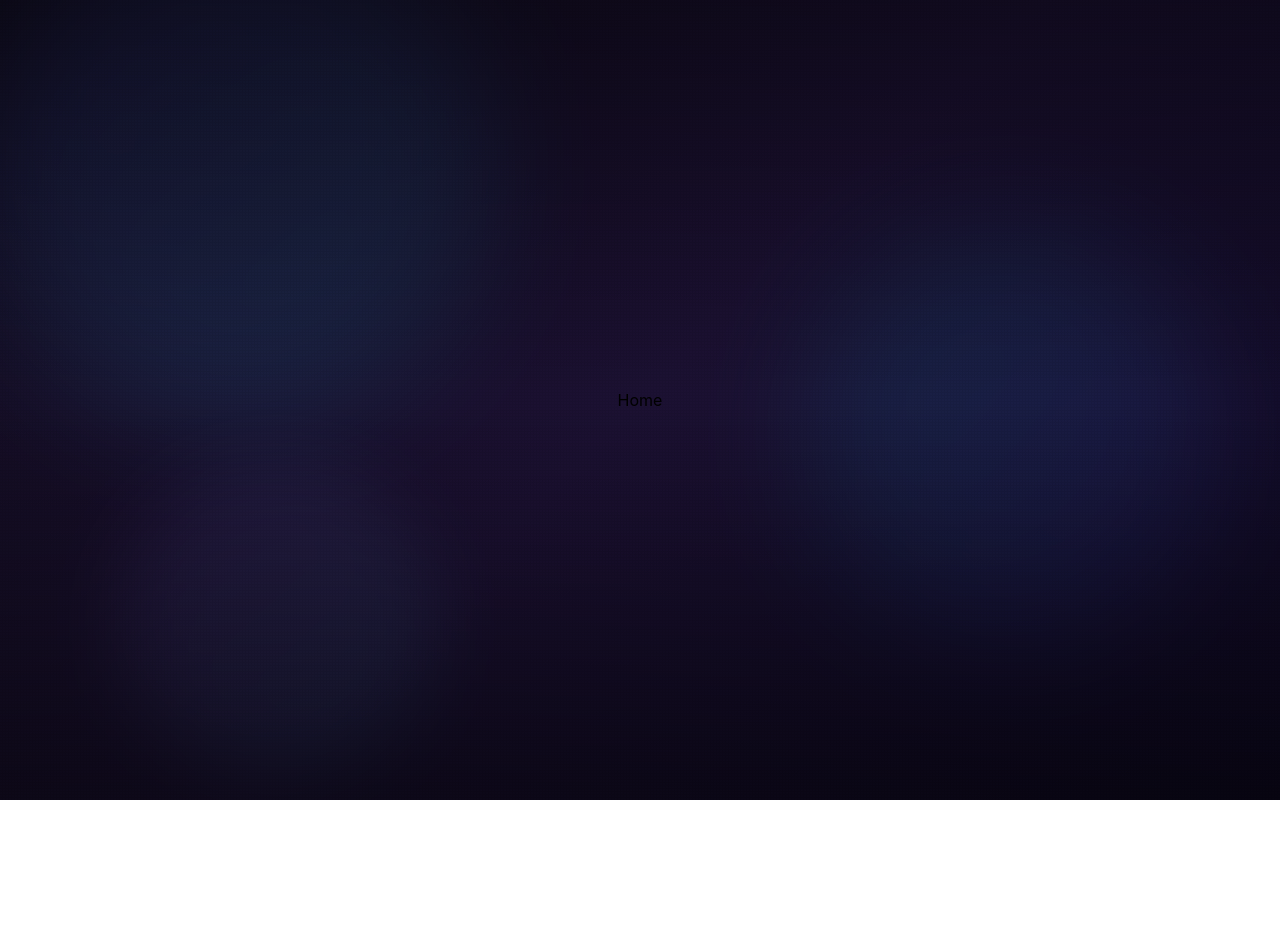
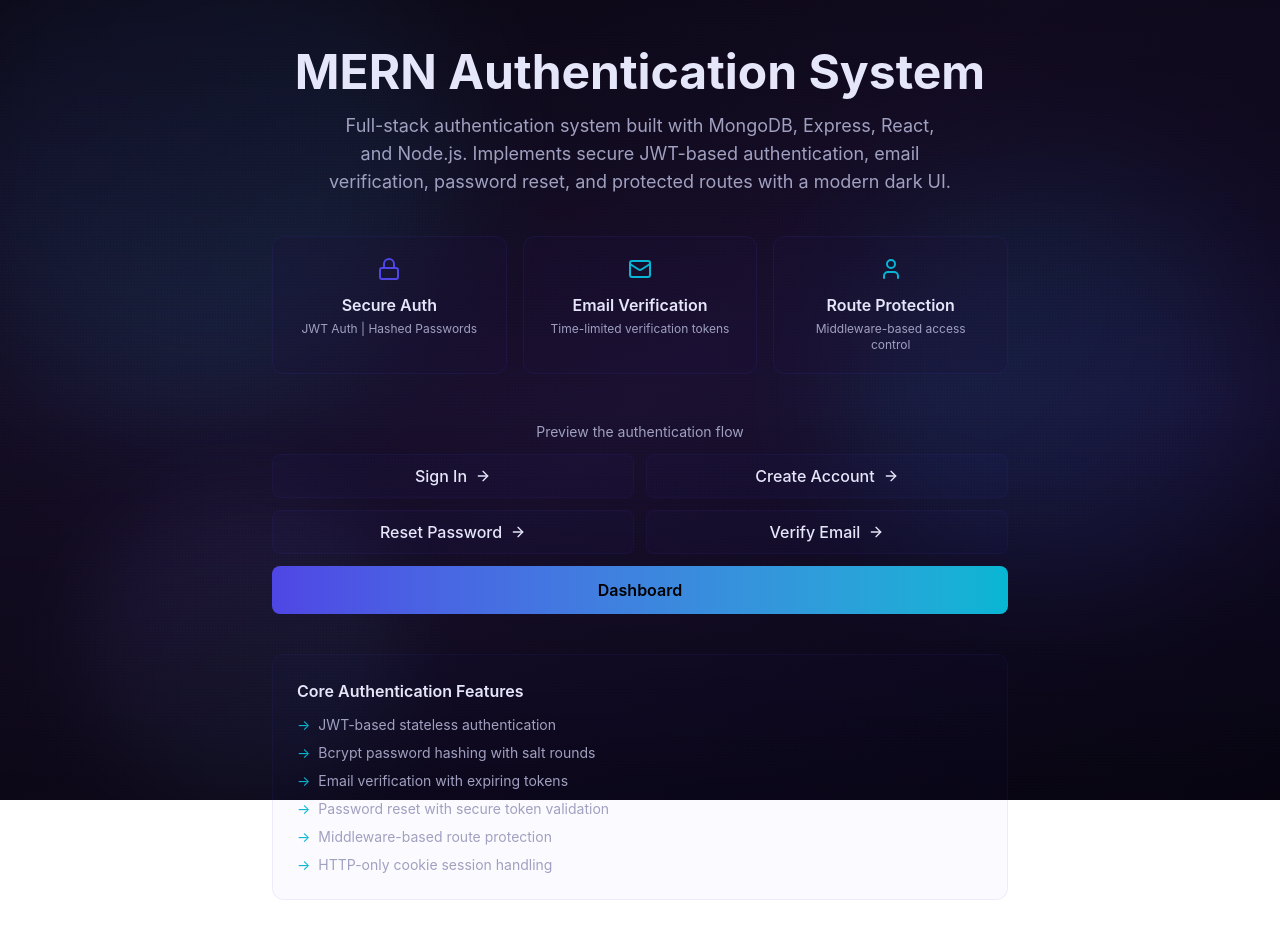
Before and after one commit to Abderrahmane-belarbi/crew-auth, a React app in the folder frontend/: page / in a window 1280 px wide. Shown: the top 938 px of the page. Before the commit the page ends 800 px from the top, so only its background shows below. Built offline with nearby package versions, Linux system fonts and the light colour scheme; the HTML template or start-up script is replaced by a standard one.

Commit message:
home page

```diff
--- a/frontend/components/gradient-button.jsx
+++ b/frontend/components/gradient-button.jsx
@@ -3,7 +3,7 @@ export default function GradientButton({ children }) {
     <button
       className={`h-12 w-full rounded-lg font-semibold text-primary-foreground transition-all
         duration-200 flex items-center justify-center disabled:opacity-50 disabled:cursor-not-allowed
-        bg-linear-to-r from-primary to-secondary hover:shadow-lg hover:shadow-primary/50`}
+        bg-linear-to-r from-primary to-secondary hover:shadow-lg hover:shadow-primary/20 cursor-pointer`}
     >
       {children}
     </button>
--- /dev/null
+++ b/frontend/components/home/feature-grid.jsx
@@ -0,0 +1,9 @@
+export default function FeatureGrid({ title, content, Icon, color="text-primary" }) {
+  return (
+    <div className="rounded-xl border border-border/50 bg-card/60 backdrop-blur-xl p-5">
+      <Icon className={`h-6 w-6 ${color} mx-auto mb-3`}/>
+      <h3 className="font-semibold text-foreground">{title}</h3>
+      <p className="text-xs text-muted-foreground mt-1">{content}</p>
+    </div>
+  );
+}
--- a/frontend/pages/home.jsx
+++ b/frontend/pages/home.jsx
@@ -1,5 +1,127 @@
+import { Link } from "react-router-dom";
+import FeatureGrid from "../components/home/feature-grid";
+import { ArrowRight, Lock, Mail, User } from "lucide-react";
+import GradientButton from "../components/gradient-button";
+
 export default function Home() {
   return (
-    <div>Home</div>
-  )
+    <div className="w-full max-w-3xl py-12 px-4">
+      <div className="space-y-10 text-center">
+        {/* HERO SECTION */}
+        <div className="space-y-4">
+          <h1 className="text-foreground text-5xl font-bold text-balance">
+            MERN Authentication System
+          </h1>
+          <p className="text-muted-foreground text-lg text-balance">
+            Full-stack authentication system built with MongoDB, Express, React,
+            and Node.js. Implements secure JWT-based authentication, email
+            verification, password reset, and protected routes with a modern
+            dark UI.
+          </p>
+        </div>
+        {/* FEATURE GRID SECTION */}
+        <div className="grid gap-4 sm:grid-cols-3">
+          <FeatureGrid
+            Icon={Lock}
+            color="text-primary"
+            title="Secure Auth"
+            content="JWT Auth | Hashed Passwords"
+          />
+          <FeatureGrid
+            Icon={Mail}
+            color="text-secondary"
+            title="Email Verification"
+            content="Time-limited verification tokens"
+          />
+          <FeatureGrid
+            Icon={User}
+            color="text-accent"
+            title="Route Protection"
+            content="Middleware-based access control"
+          />
+        </div>
+        {/* AUTH PAGES LINKS */}
+        <div className="space-y-3 pt-2">
+          <p className="text-sm text-muted-foreground">
+            Preview the authentication flow
+          </p>
+          <div className="grid gap-3 sm:grid-cols-2">
+            <Link
+              to="/login"
+              className="w-full h-11 rounded-lg border border-border/40 bg-muted/30 hover:bg-muted/70 text-foreground transition-colors font-medium flex items-center justify-center gap-2"
+            >
+              <span>Sign In</span>
+              <ArrowRight className="h-4 w-4" />
+            </Link>
+
+            <Link
+              to="/signup"
+              className="w-full h-11 rounded-lg border border-border/40 bg-muted/30 hover:bg-muted/70 text-foreground transition-colors font-medium flex items-center justify-center gap-2"
+            >
+              <span>Create Account</span>
+              <ArrowRight className="h-4 w-4" />
+            </Link>
+
+            <Link
+              to="/forgot-password"
+              className="w-full h-11 rounded-lg border border-border/40 bg-muted/30 hover:bg-muted/70 text-foreground transition-colors font-medium flex items-center justify-center gap-2"
+            >
+              <span>Reset Password</span>
+              <ArrowRight className="h-4 w-4" />
+            </Link>
+
+            <Link
+              to="/verify-email"
+              className="w-full h-11 rounded-lg border border-border/40 bg-muted/30 hover:bg-muted/70 text-foreground transition-colors font-medium flex items-center justify-center gap-2"
+            >
+              <span>Verify Email</span>
+              <ArrowRight className="h-4 w-4" />
+            </Link>
+
+            <Link to="/dashboard" className="sm:col-span-2">
+              <GradientButton type="button">Dashboard</GradientButton>
+            </Link>
+          </div>
+        </div>
+        {/* Core Authentication Features */}
+        <div className="space-y-3 rounded-xl border border-border/40 bg-muted/20 backdrop-blur-xl p-6 text-left">
+          <h3 className="font-semibold text-foreground">
+            Core Authentication Features
+          </h3>
+
+          <ul className="space-y-2 text-sm text-muted-foreground">
+            <li className="flex gap-2">
+              <span className="text-secondary">→</span>
+              <span>JWT-based stateless authentication</span>
+            </li>
+
+            <li className="flex gap-2">
+              <span className="text-secondary">→</span>
+              <span>Bcrypt password hashing with salt rounds</span>
+            </li>
+
+            <li className="flex gap-2">
+              <span className="text-secondary">→</span>
+              <span>Email verification with expiring tokens</span>
+            </li>
+
+            <li className="flex gap-2">
+              <span className="text-secondary">→</span>
+              <span>Password reset with secure token validation</span>
+            </li>
+
+            <li className="flex gap-2">
+              <span className="text-secondary">→</span>
+              <span>Middleware-based route protection</span>
+            </li>
+
+            <li className="flex gap-2">
+              <span className="text-secondary">→</span>
+              <span>HTTP-only cookie session handling</span>
+            </li>
+          </ul>
+        </div>
+      </div>
+    </div>
+  );
 }
--- a/frontend/src/index.css
+++ b/frontend/src/index.css
@@ -1,9 +1,33 @@
 @import "tailwindcss";
+
+:root {
+  --foreground: #e6e6fa;
+  --muted-foreground: #a0a0c0;
+  --primary: #4f46e5;
+  --secondary: #06b6d4;
+  --accent: #06b6d4;
+  --card: rgba(30, 20, 60, 0.4);
+  --muted: rgba(79, 70, 229, 0.1);
+  --border: rgba(79, 70, 229, 0.2);
+}
+
+@theme inline {
+  --color-foreground: var(--foreground);
+  --color-muted-foreground: var(--muted-foreground);
+  --color-primary: var(--primary);
+  --color-secondary: var(--secondary);
+  --color-accent: var(--accent);
+  --color-card: var(--card);
+  --color-muted: var(--muted);
+  --color-border: var(--border);
+}
+
+
 
 @keyframes fade-in {
   from {
     opacity: 0;
-    transform: translateY(13px);
+    transform: translateY(15px);
   }
   to {
     opacity: 1;
```
